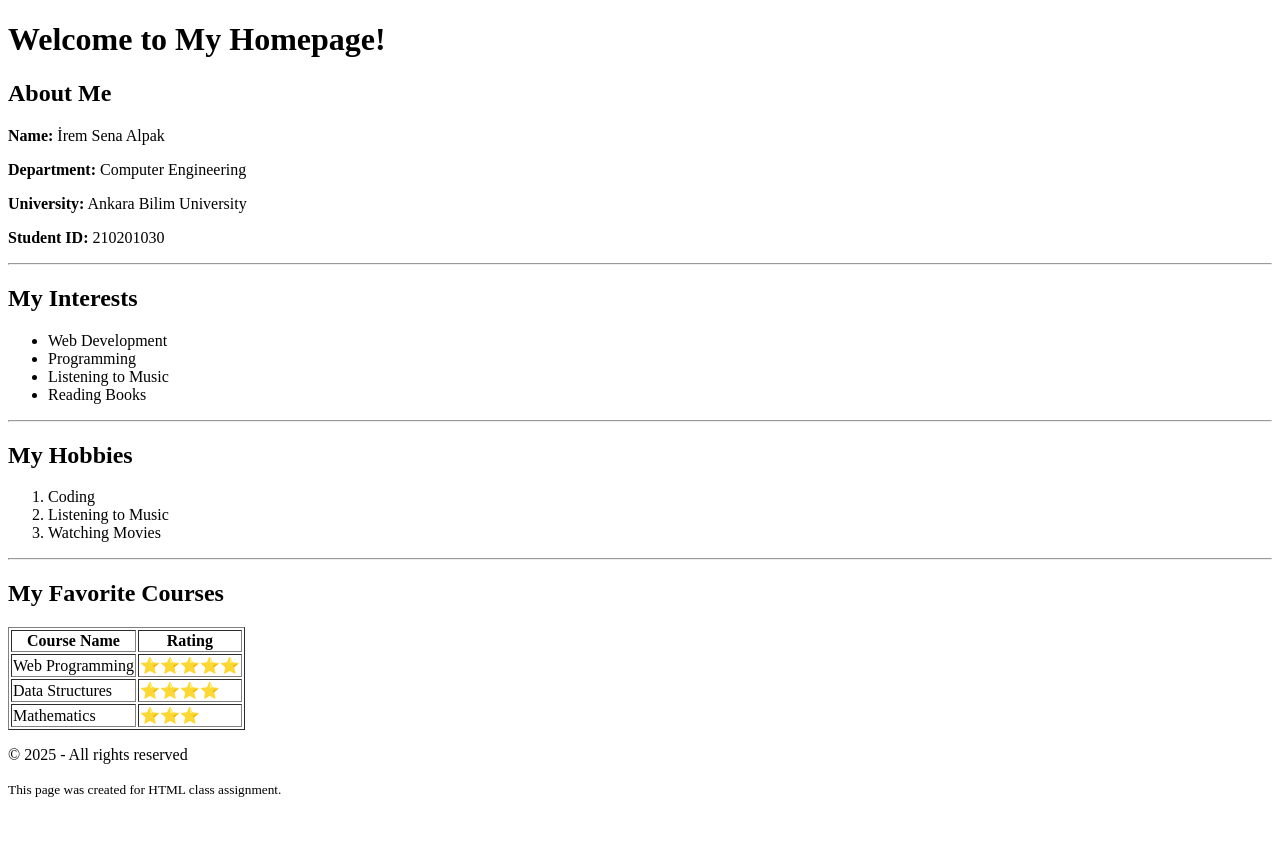
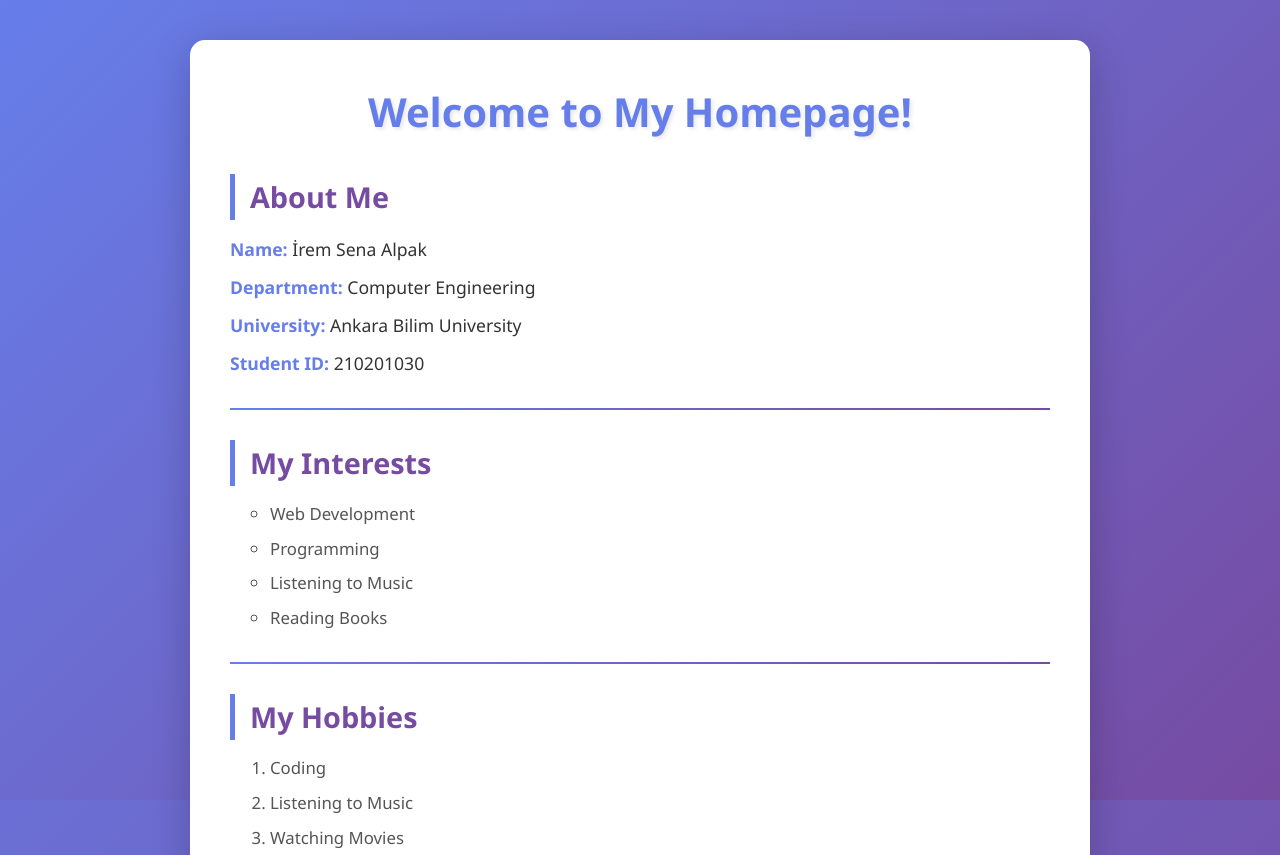
Before and after one commit to iremsenaalpak/iremsenaalpak.github.io, a plain HTML site: page index.html in a window 1280 px wide. Shown: the top 855 px of the page. Before the commit the page ends 814 px from the top, so only its background shows below. Drawn offline with Linux system fonts and the light colour scheme.

Commit message:
Update index.html

```diff
--- a/index.html
+++ b/index.html
@@ -4,11 +4,13 @@
     <meta charset="UTF-8">
     <meta name="viewport" content="width=device-width, initial-scale=1.0">
     <title>My Personal Website</title>
+    <link rel="stylesheet" href="style.css">
 </head>
 <body>
-    <h1>Welcome to My Homepage!</h1>
+    <div class="container">
+        <h1>Welcome to My Homepage!</h1>
 
-    <h2>About Me</h2>
+        <h2>About Me</h2>
     <p><strong>Name:</strong> İrem Sena Alpak</p>
     <p><strong>Department:</strong> Computer Engineering </p>
     <p><strong>University:</strong> Ankara Bilim University </p>
```
